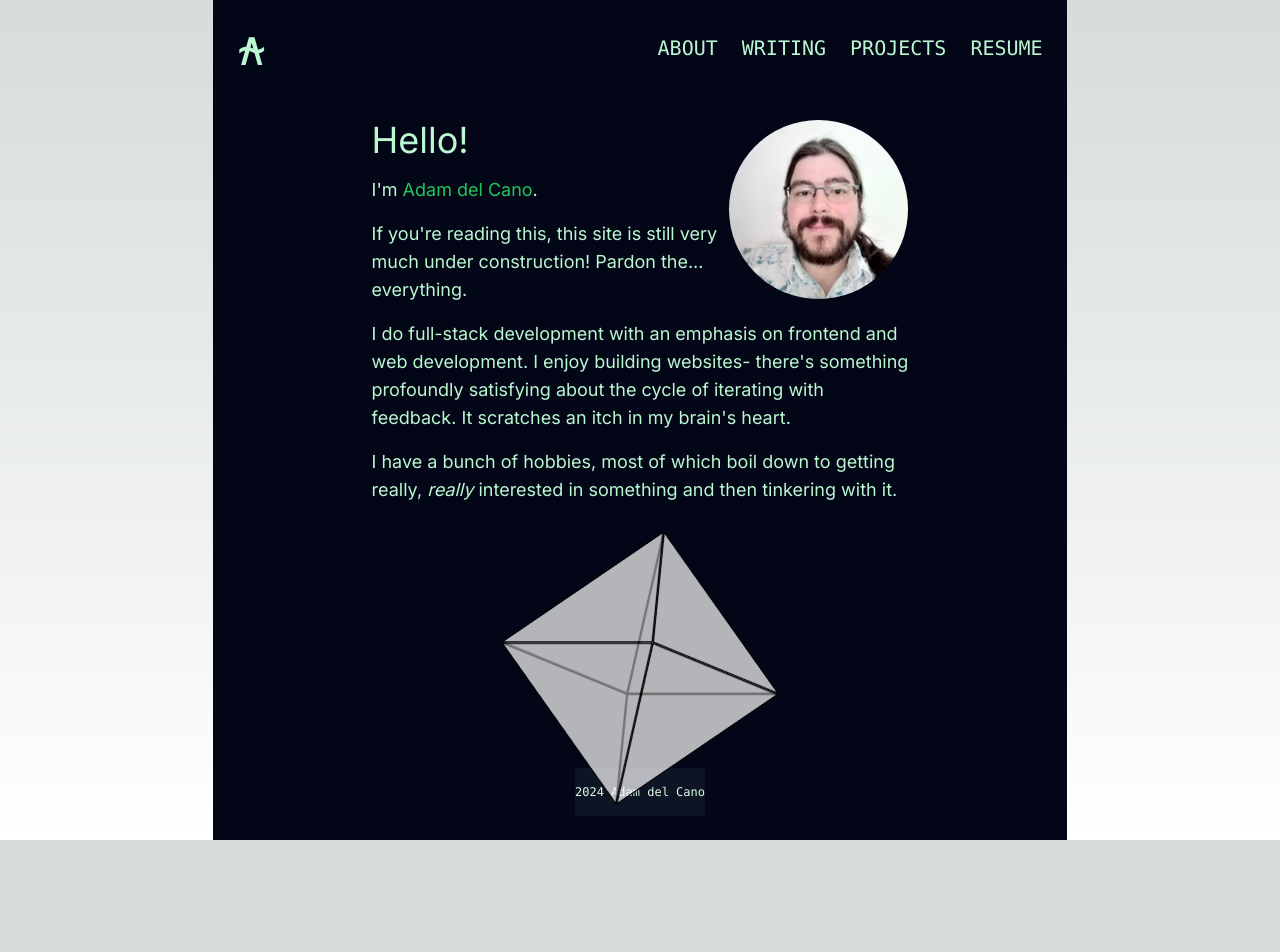
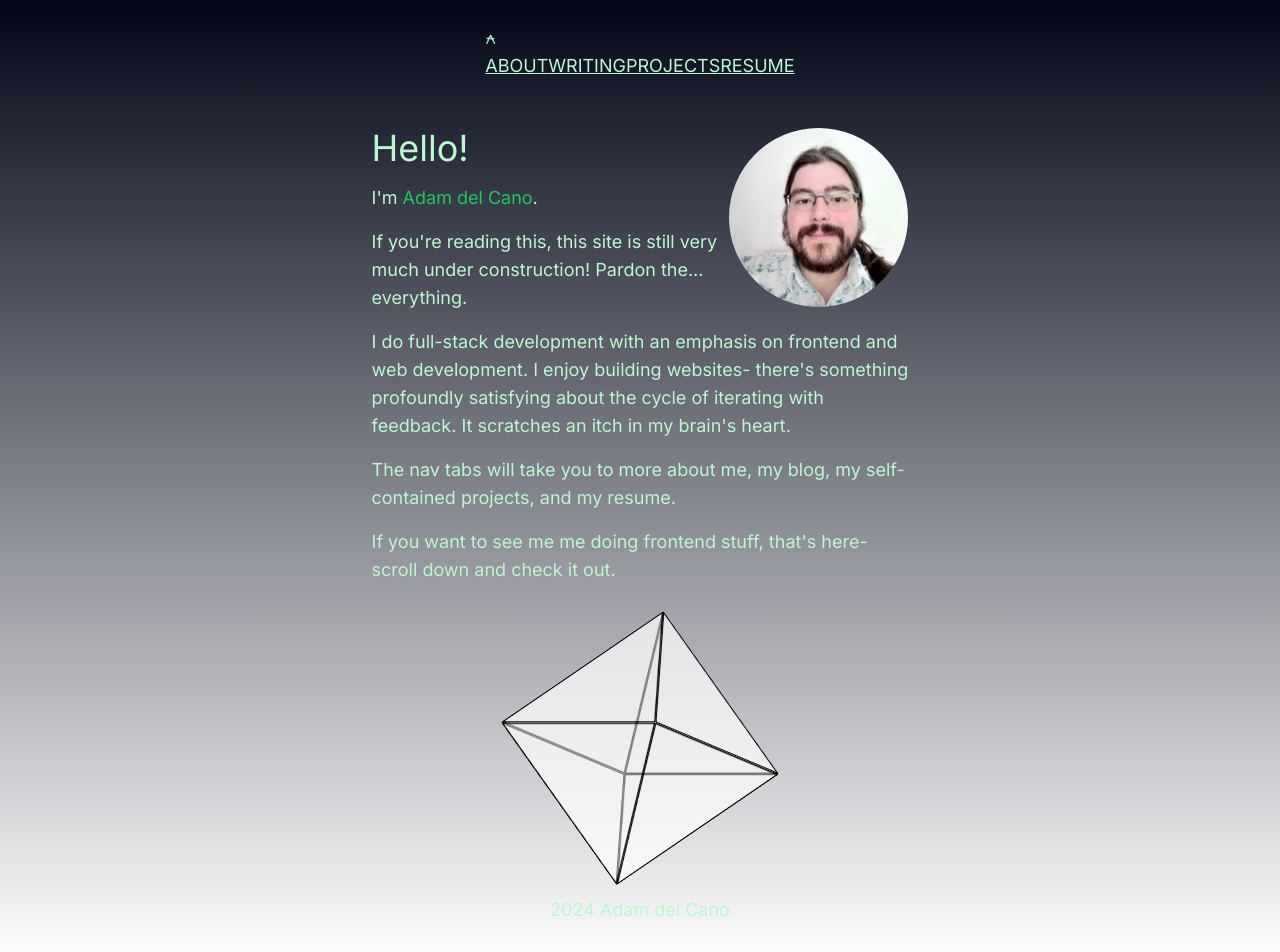
Before and after one commit to adamdelcano/adamdelcano.github.io, a Next.js app: page / in a window 1280 px wide. Shown: the top 952 px of the page. Before the commit the page ends 840 px from the top, so only its background shows below. Built offline with nearby package versions, Linux system fonts and the light colour scheme.

Commit message:
Broke header and footer out

```diff
--- a/src/Components/Footer/Footer.tsx
+++ b/src/Components/Footer/Footer.tsx
@@ -1,8 +1,8 @@
 export default function Footer() {
   return (
     <>
-      <footer className="fixed bottom-0 flex flex-row items-center justify-center w-full text-green-400 font-mono ">
-        <p className="text-xs">2024 Adam del Cano (big surprise on that name, I know)</p>
+      <footer className="mt-auto bottom-0 flex flex-row items-center justify-evenly text-green-200 font-mono text-xs">
+        <p className="flex flex-row self-center">2024 Adam del Cano</p>
       </footer>
     </>
   );
--- a/src/Components/Header/Header.tsx
+++ b/src/Components/Header/Header.tsx
@@ -1,15 +1,36 @@
+import React from "react";
+import Link from "next/link";
+
 export default function Header() {
   return (
     <>
-      <header className="flex flex-row justify-between w-full text-green-400 font-mono p-18">
-        <p className="flex flex-row text-5xl">⍝</p>
-        <div className="flex flex-row text-xl justify-between gap-6">
-          <a href="#" className="m-auto">
-            DEEDS
-          </a>
-          <a href="#" className="m-auto">
-            [REDACTED]
-          </a>
+      <header className="flex flex-col md:flex-row justify-items-end w-full text-green-200 font-mono p-18">
+        <div className="text-5xl text-center md:text-left has-tooltip w-screen max-w-full">
+          <span>⍲</span>
+          <span className="tooltip m-18 max-w-full">
+            {"<-"}If you&apos;re curious, this is the{" "}
+            <a
+              href="https://en.wikipedia.org/wiki/APL_syntax_and_symbols"
+              target="_blank"
+            >
+              APL
+            </a>{" "}
+            symbol for NAND. Not proficient with APL, just thought it was cool.
+          </span>
+        </div>
+        <div className="flex max-sm:flex-wrap md:text-xl justify-items-end md:gap-6">
+          <Link href="#" className="m-auto transition-all ease-in-out duration-300 hover:bg-green-900 no-underline">
+            ABOUT
+          </Link>
+          <Link href="#" className="m-auto transition-all ease-in-out duration-300 hover:bg-green-900 no-underline">
+            WRITING
+          </Link>
+          <Link href="#" className="m-auto transition-all ease-in-out duration-300 hover:bg-green-900 no-underline">
+            PROJECTS
+          </Link>
+          <Link href="#" className="m-auto transition-all ease-in-out duration-300 hover:bg-green-900 no-underline">
+            RESUME
+          </Link>
         </div>
       </header>
     </>
--- a/src/app/layout.tsx
+++ b/src/app/layout.tsx
@@ -1,6 +1,8 @@
 import type { Metadata } from "next";
 import { Inter } from "next/font/google";
+import Header from "@/Components/Header/Header";
 import "./globals.css";
+import Footer from "@/Components/Footer/Footer";
 
 const inter = Inter({ subsets: ["latin"] });
 
@@ -16,8 +18,10 @@ export default function RootLayout({
 }>) {
   return (
     <html lang="en">
-      <body className={inter.className}>
+      <body className={`${inter.className} flex min-h-screen lg:w-2/3 flex-col items-center justify-start p-6 mx-auto bg-cover bg-slate-950 text-lg`}>
+        <Header />
         {children}
+        <Footer />
       </body>
     </html>
   );
--- a/src/app/page.tsx
+++ b/src/app/page.tsx
@@ -16,36 +16,7 @@ import testAvatar from "/public/test_avatar.webp";
 export default function Home() {
   return (
 
-    <main className="flex min-h-screen lg:w-2/3 flex-col items-center justify-start p-6 mx-auto bg-cover bg-slate-950 text-lg">
-      <header className="flex flex-col md:flex-row justify-items-end w-full text-green-200 font-mono p-18">
-        <div className="text-5xl text-center md:text-left has-tooltip w-screen max-w-full">
-          <span>⍲</span>
-          <span className="tooltip m-18 max-w-full">
-            {"<-"}If you&apos;re curious, this is the{" "}
-            <a
-              href="https://en.wikipedia.org/wiki/APL_syntax_and_symbols"
-              target="_blank"
-            >
-              APL
-            </a>{" "}
-            symbol for NAND. Not proficient with APL, just thought it was cool.
-          </span>
-        </div>
-        <div className="flex max-sm:flex-wrap md:text-xl justify-items-end md:gap-6">
-          <Link href="#" className="m-auto hover:bg-green-900 no-underline">
-            ABOUT
-          </Link>
-          <Link href="#" className="m-auto hover:bg-green-900 no-underline">
-            WRITING
-          </Link>
-          <Link href="#" className="m-auto hover:bg-green-900 no-underline">
-            PROJECTS
-          </Link>
-          <Link href="#" className="m-auto hover:bg-green-900 no-underline">
-            RESUME
-          </Link>
-        </div>
-      </header>
+    <main className="flex max-w-full min-h-screen flex-col items-center">
       <div className="text-green-200 sm:w-2/3 my-12">
         <Image
             src={adamPic}
@@ -67,20 +38,15 @@ export default function Home() {
             scratches an itch in my brain&apos;s heart.
           </p>
           <p>
-            I have a bunch of hobbies, most of which boil down to getting
-            really, <em>really</em> interested in something and then tinkering
-            with it.
+            The nav tabs will take you to more about me, my blog, my self-contained projects, and my resume.
           </p>
           <p>
-
+            If you want to see me me doing frontend stuff, that&apos;s here- scroll down and check it out.
           </p>
           <p></p>
         </div>
         </div>
       <Spinner />
-      <footer className="mt-auto bottom-0 flex flex-row items-center justify-evenly text-green-100 font-mono text-xs bg-gray-900/75">
-        <p className="flex flex-row self-center">2024 Adam del Cano</p>
-      </footer>
     </main>
   );
 }
```
Also changed, not shown: src/app/About/page.tsx (added).
